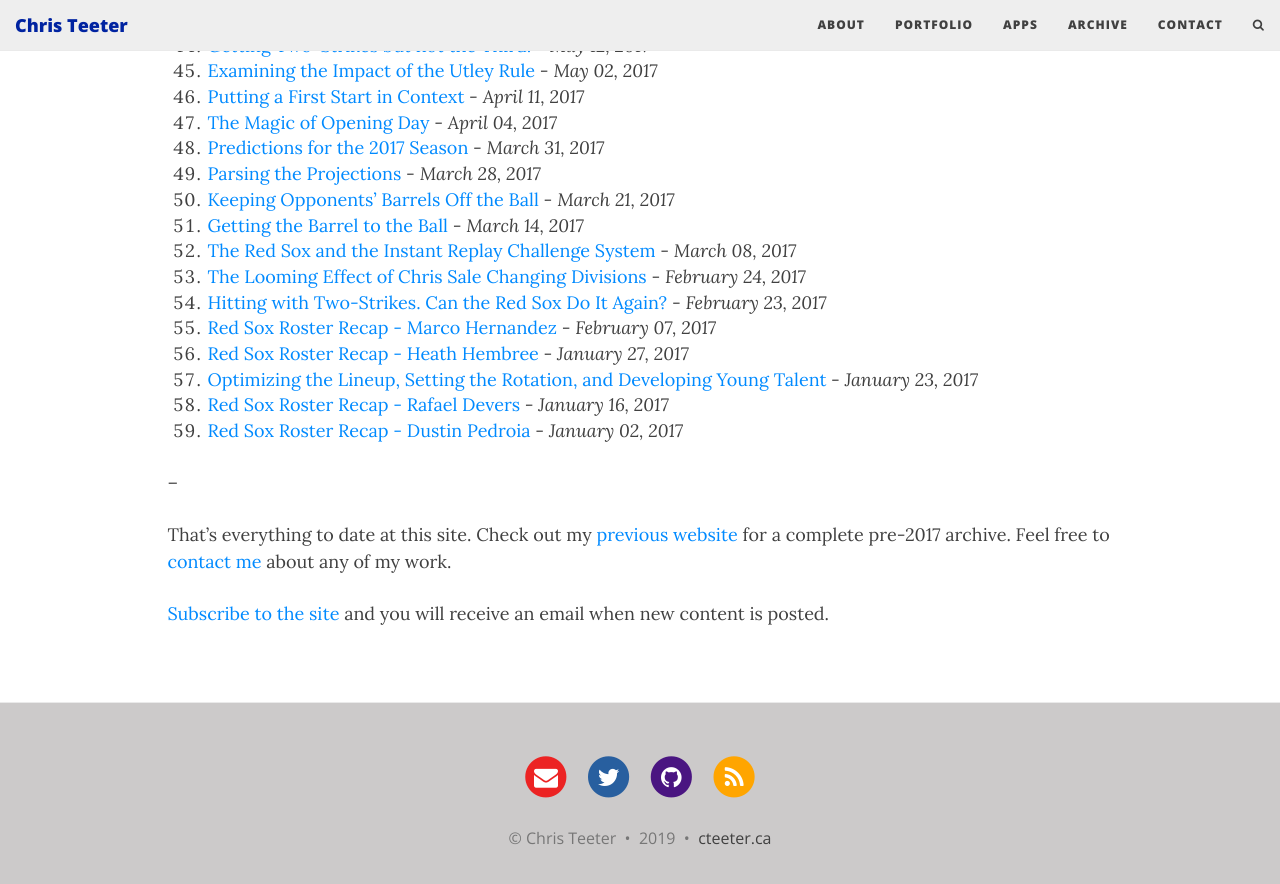
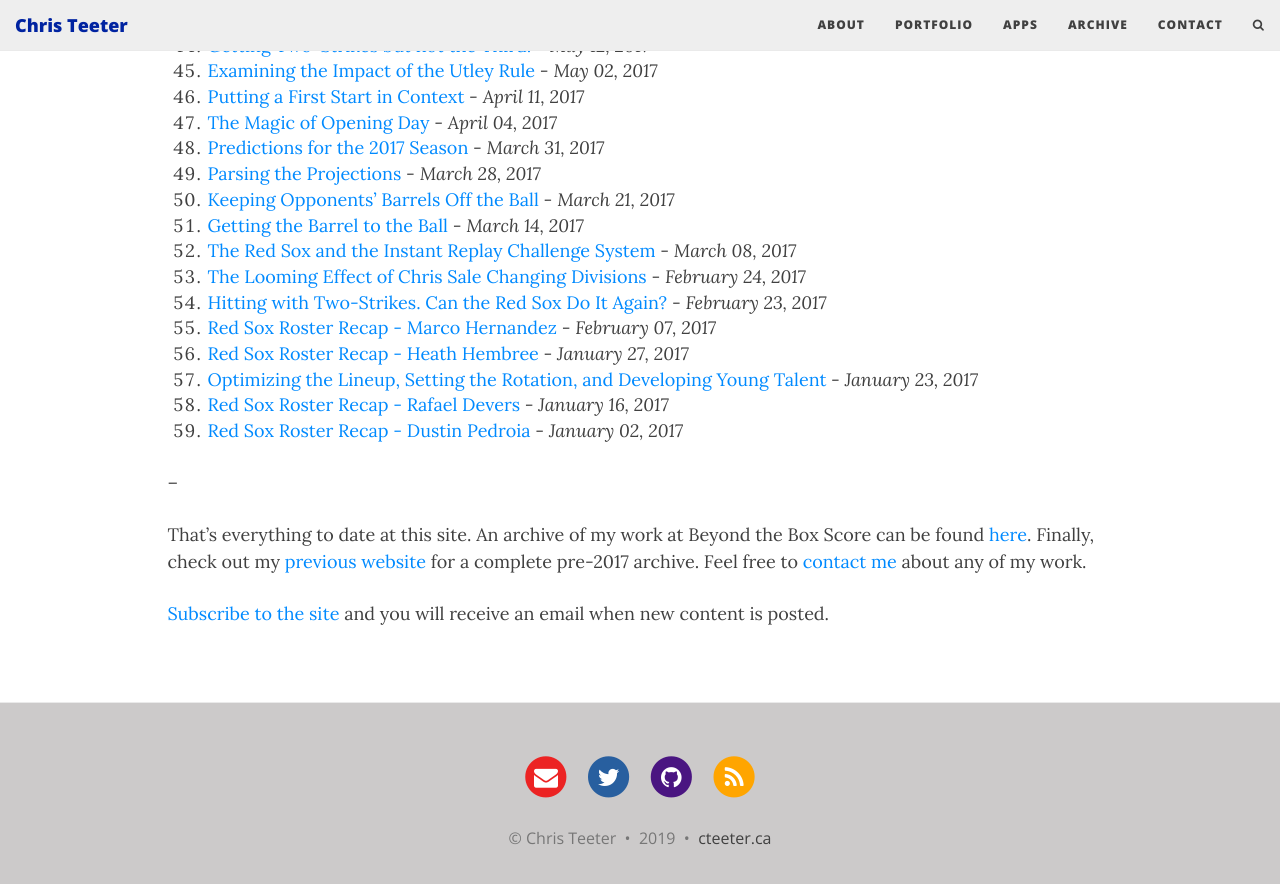
Before and after one commit to cjteeter/cjteeter.github.io, a Jekyll site: the page built from archive.md, in a window 1280 px wide and 900 px high, scrolled down 1753 px. Shown: the top 884 px of the window. Built offline with Jekyll 4.4.1, drawn with Linux system fonts in a browser that asks for light colours; nearby versions of some CDN libraries.

Commit message:
update archive

```diff
--- a/archive.md
+++ b/archive.md
@@ -14,7 +14,7 @@ Below is a complete list of the posts on this site, ordered reverse-chronologica
 
 --
 
-That's everything to date at this site. Check out my <a href = "https://christopherteeter.wordpress.com/" target = "_blank"> previous website</a>
+That's everything to date at this site. An archive of my work at Beyond the Box Score can be found [here]({{site.url}}/btbs_archive/). Finally, check out my <a href = "https://christopherteeter.wordpress.com/" target = "_blank"> previous website</a>
 for a complete pre-2017 archive. Feel free to [contact me]({{site.url}}/contact/) about any of my work.
 
 <a href = "https://cteeter.us16.list-manage.com/subscribe?u=831a9689f8a79176ce6f1c5ce&id=711d4bfb2a" target="_blank"> Subscribe to the site</a> and you will receive an email when new content is posted.
```
